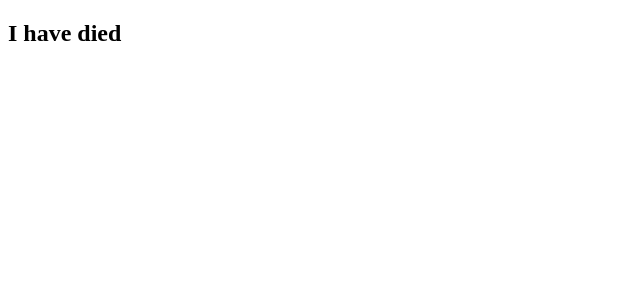
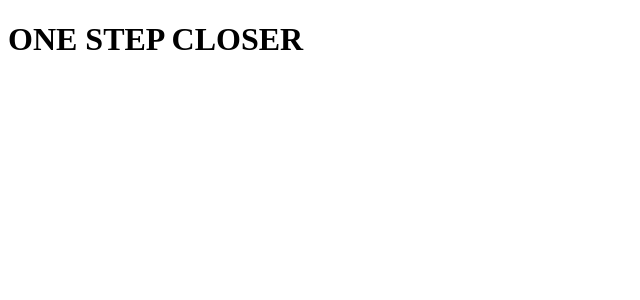
Before and after one commit to Leo-PARD0/clone-tabnews, a Next.js app: page / in a window 1280 px wide. Shown: the top 300 px of the page, without its empty margins (0-640 px from the left). Built offline with nearby package versions, Linux system fonts and the light colour scheme.

Commit message:
volta ao texto original da frase

```diff
--- a/pages/index.js
+++ b/pages/index.js
@@ -1,5 +1,5 @@
 function Home() {
-    return <h1>ONE STEP CLOSER</h1>, <h2>I have died</h2>
+    return <h1>ONE STEP CLOSER</h1>
 }
 
 export default Home;
```
